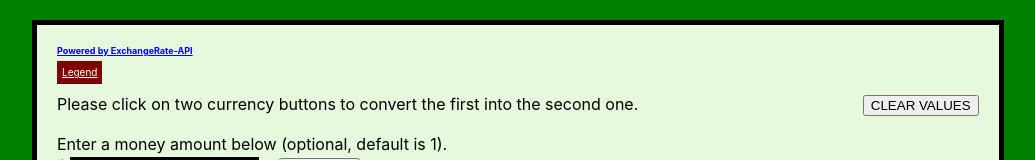
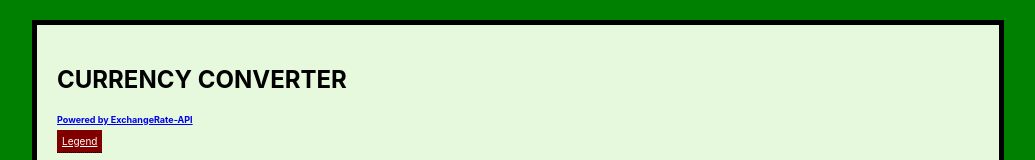
Before and after one commit to mikethompson100/proj3a, a React (Create React App) app in the folder my-app/: page / in a window 1280 px wide. Shown: the top 160 px of the page, without its empty margins (32-1067 px from the left). Built offline with nearby package versions, Linux system fonts and the light colour scheme; no server answers.

Commit message:
Added main title.

```diff
--- a/my-app/src/App.js
+++ b/my-app/src/App.js
@@ -71,6 +71,7 @@ const myStyle= { backgroundImage:`url("bg.jpg")` };
       {
         togglePage ? (
           <div className="contain">
+            <h2>CURRENCY CONVERTER</h2>
             <a href="https://www.exchangerate-api.com/">Powered by ExchangeRate-API</a>
             <div id="toolTipContainer">
             <div className="tooltip">Legend
```
